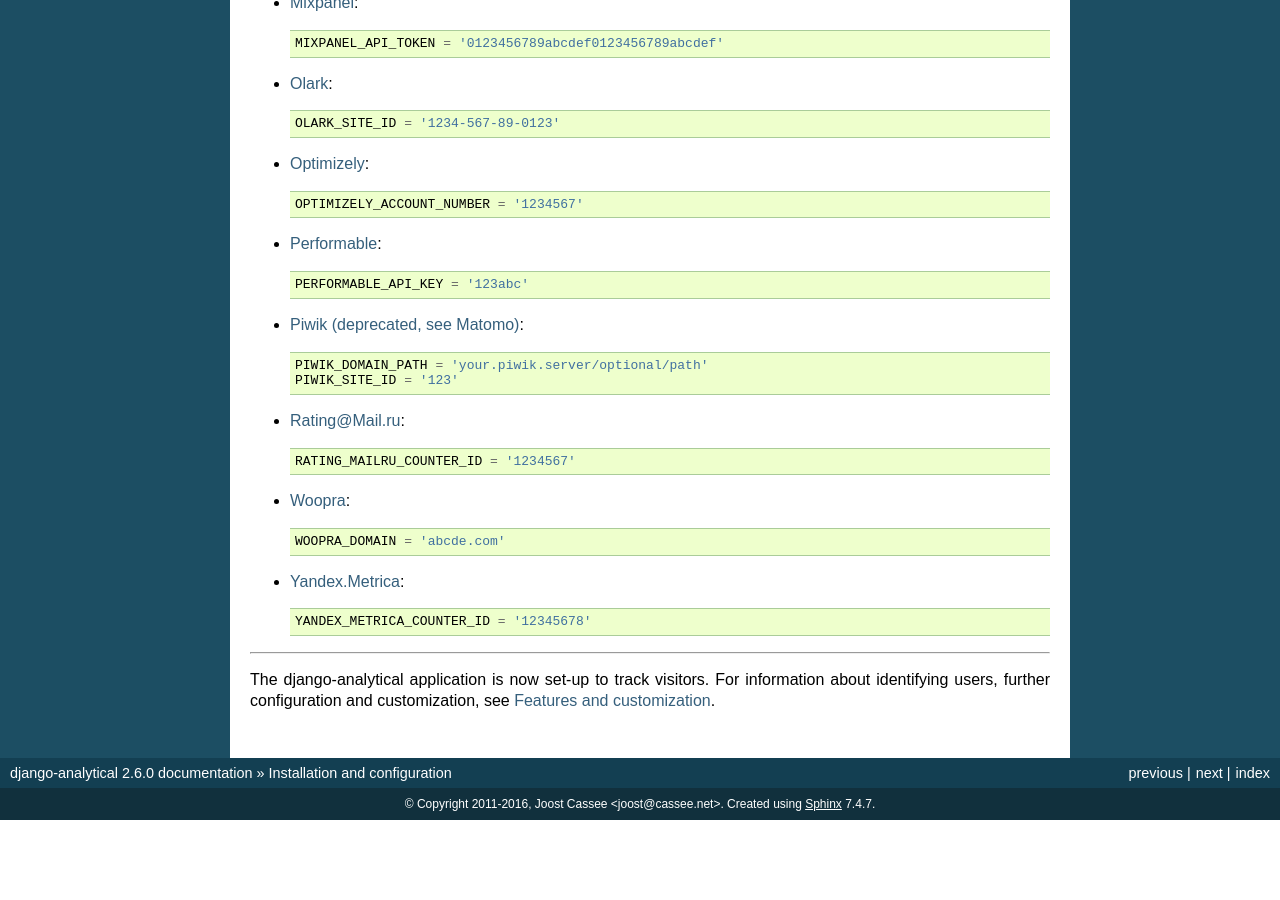
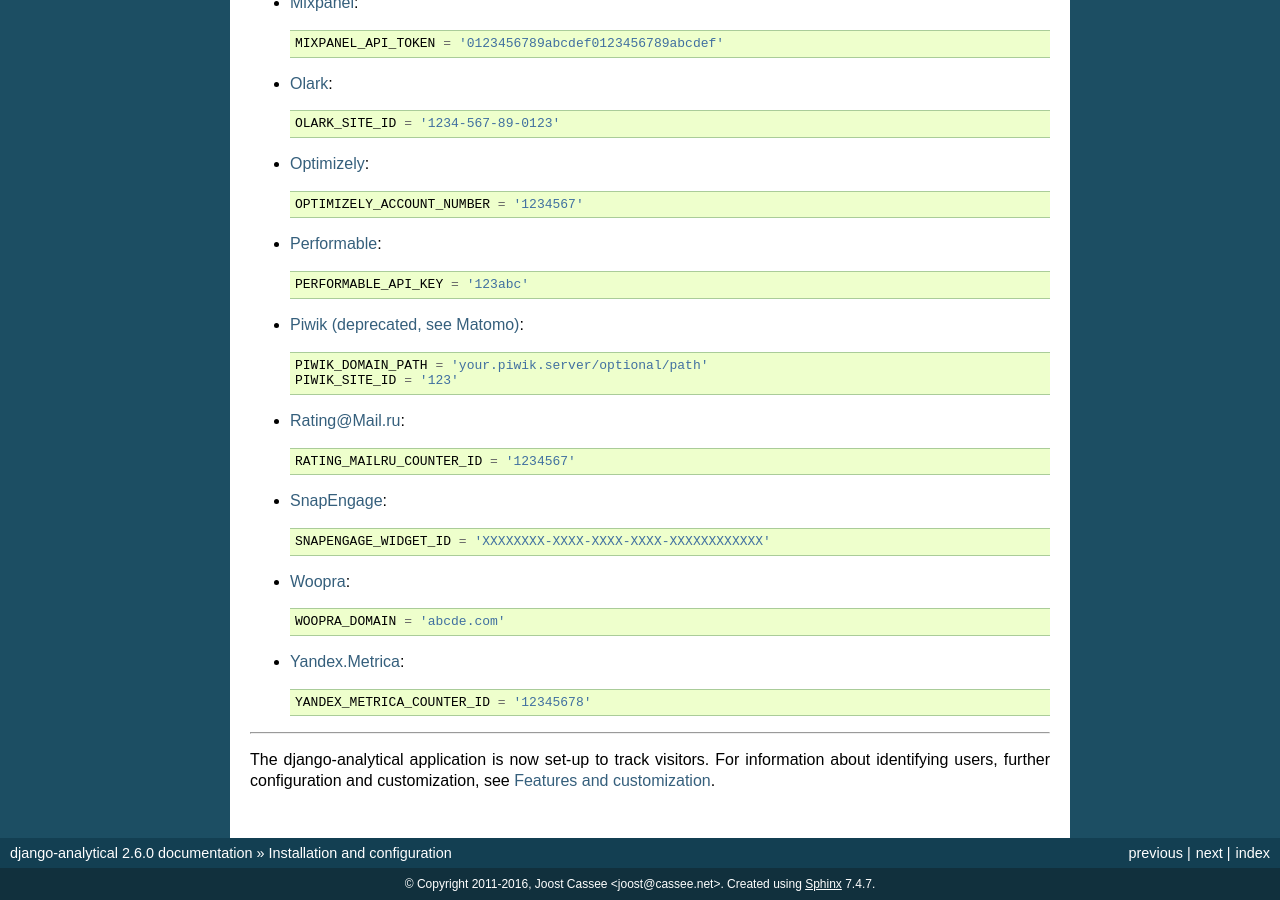
Before and after one commit to jazzband/django-analytical, a Sphinx documentation site: the page built from docs/install.rst, in a window 1280 px wide and 900 px high, scrolled down 2490 px. Built offline with Sphinx 7.4.7, drawn with Linux system fonts in a browser that asks for light colours; before the commit the page ends 3310 px from its top, so only the background shows below that.

Commit message:
Add SnapEngage details to Installation section
Fixes #166

```diff
--- a/docs/install.rst
+++ b/docs/install.rst
@@ -185,6 +185,10 @@
 
     RATING_MAILRU_COUNTER_ID = '1234567'
 
+* :doc:`SnapEngage <services/snapengage>`::
+
+    SNAPENGAGE_WIDGET_ID = 'XXXXXXXX-XXXX-XXXX-XXXX-XXXXXXXXXXXX'
+
 * :doc:`Woopra <services/woopra>`::
 
     WOOPRA_DOMAIN = 'abcde.com'
```
